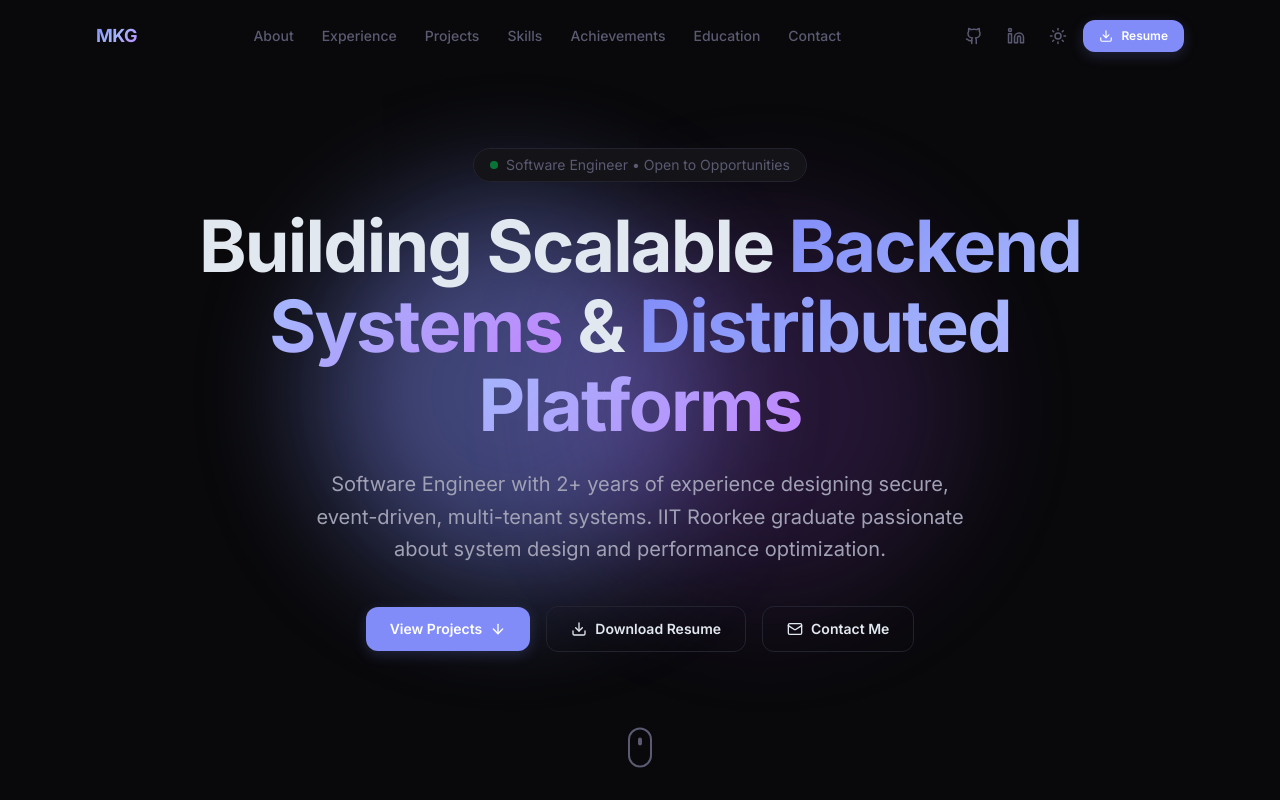
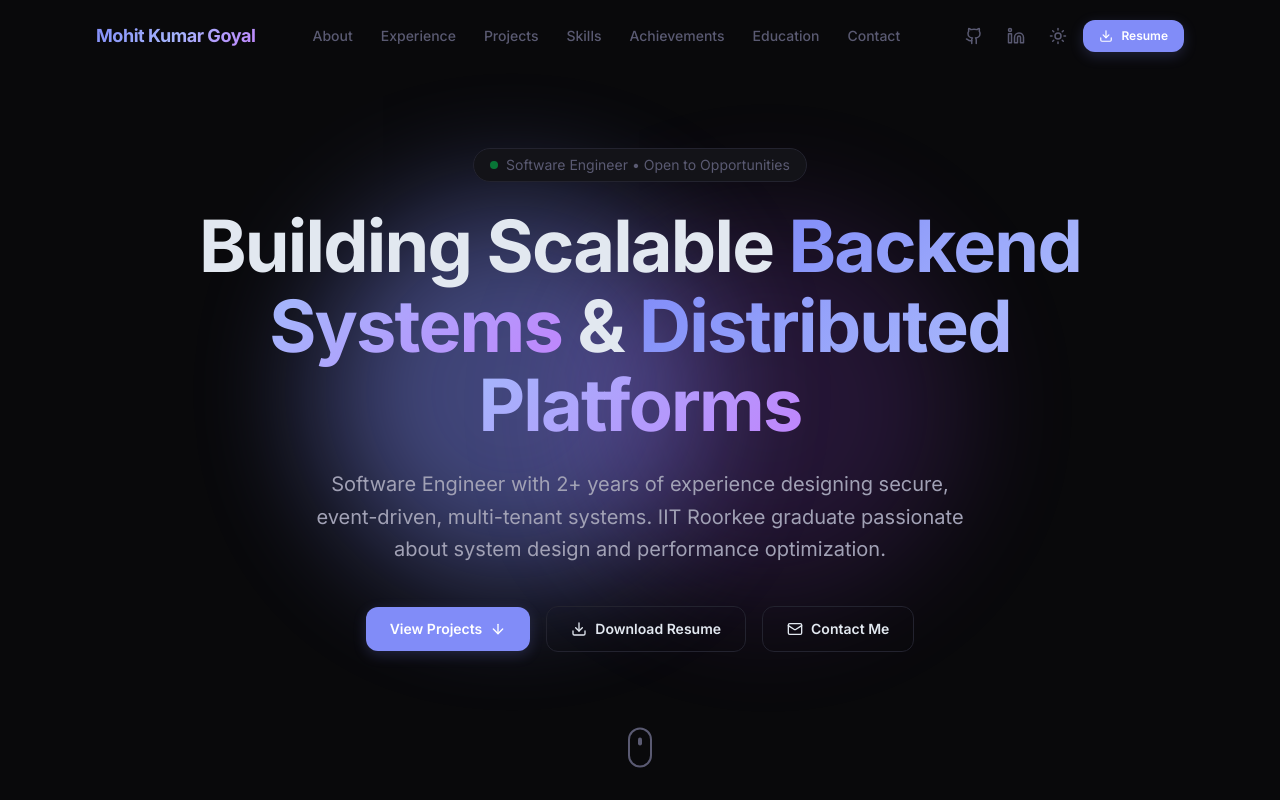
Before and after one commit to mohit5075/portfolio, a Next.js app: page / in a window 1280 px wide. Shown: the top 800 px of the page. Built offline with nearby package versions, Linux system fonts and the light colour scheme.

Commit message:
initial commit

```diff
--- a/src/components/Navbar.tsx
+++ b/src/components/Navbar.tsx
@@ -62,7 +62,7 @@ export default function Navbar() {
         <nav className="section-container flex items-center justify-between h-16 sm:h-18">
           {/* Logo */}
           <a href="#" className="text-lg font-bold tracking-tight gradient-text">
-            MKG
+            Mohit Kumar Goyal
           </a>
 
           {/* Desktop Nav */}
```
